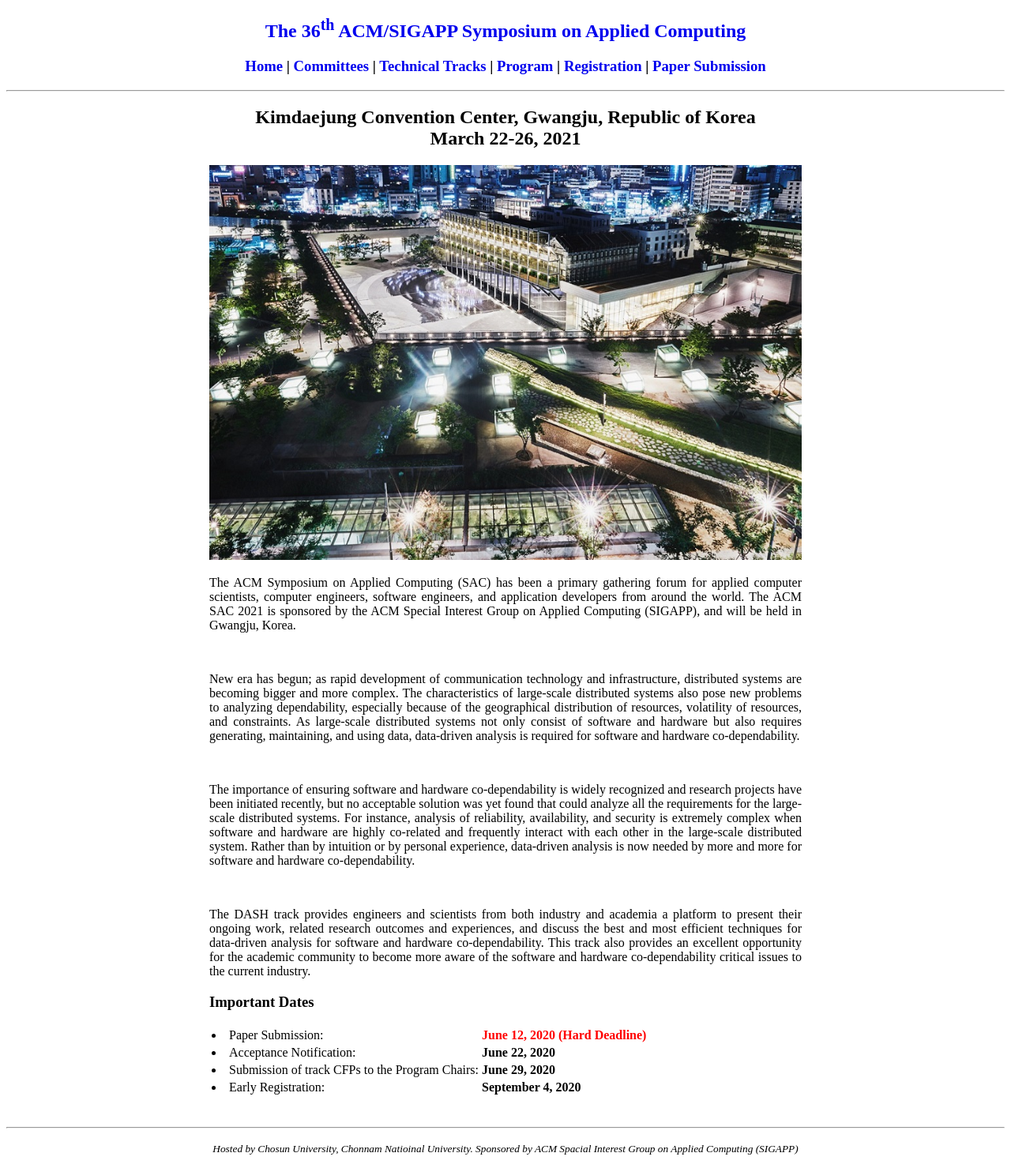
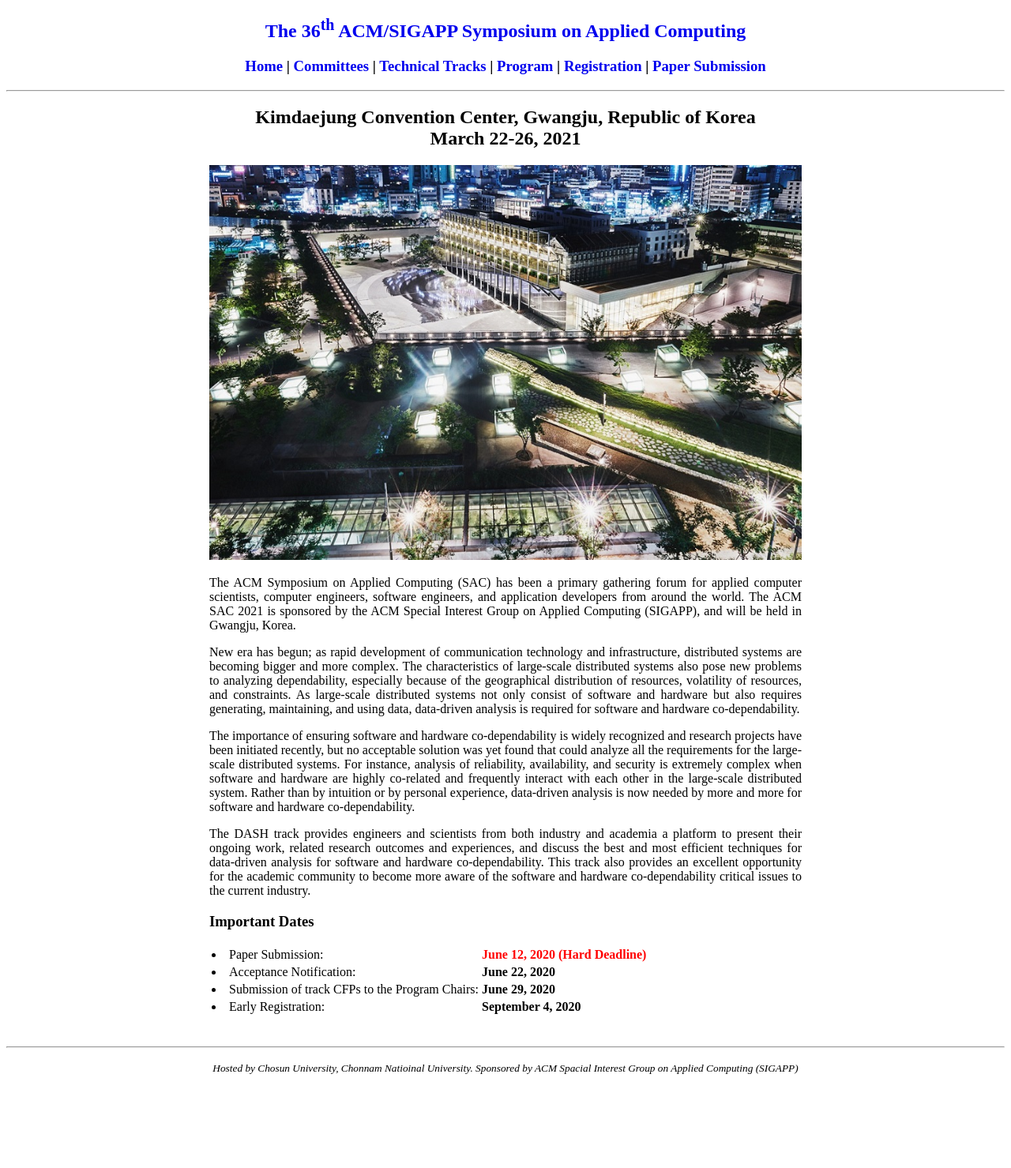
Before and after one commit to sac-dash/2021, a Jekyll site: the page built from index.html, in a window 1280 px wide. Shown: the whole page at 79% size. Built offline with Jekyll 4.4.1, drawn with Linux system fonts in a browser that asks for light colours; the list of posts is cut into pages by our own code; after the commit the page ends 1377 px from its top, so only the background shows below that.

Commit message:
Update index.html

```diff
--- a/index.html
+++ b/index.html
@@ -15,9 +15,9 @@ title: Dash Track in ACM/SIGAPP SAC 2021
             <img src="https://sac-dash.github.io/2021/image/SAC2021-Background.jpg" alt="" style="max-width: 100%; height: auto;">
 
             <div>
-                  <p style="text-align: justify">The ACM Symposium on Applied Computing (SAC) has been a primary gathering forum for applied computer scientists, computer engineers, software engineers, and application developers from around the world. The ACM SAC 2021 is sponsored by the ACM Special Interest Group on Applied Computing (SIGAPP), and will be held in Gwangju, Korea.</p></br>
-                  <p style="text-align: justify">New era has begun; as rapid development of communication technology and infrastructure, distributed systems are becoming bigger and more complex. The characteristics of large-scale distributed systems also pose new problems to analyzing dependability, especially because of the geographical distribution of resources, volatility of resources, and constraints. As large-scale distributed systems not only consist of software and hardware but also requires generating, maintaining, and using data, data-driven analysis is required for software and hardware co-dependability.</p></br>
-                  <p style="text-align: justify">The importance of ensuring software and hardware co-dependability is widely recognized and research projects have been initiated recently, but no acceptable solution was yet found that could analyze all the requirements for the large-scale distributed systems. For instance, analysis of reliability, availability, and security is extremely complex when software and hardware are highly co-related and frequently interact with each other in the large-scale distributed system. Rather than by intuition or by personal experience, data-driven analysis is now needed by more and more for software and hardware co-dependability.</p></br>
+                  <p style="text-align: justify">The ACM Symposium on Applied Computing (SAC) has been a primary gathering forum for applied computer scientists, computer engineers, software engineers, and application developers from around the world. The ACM SAC 2021 is sponsored by the ACM Special Interest Group on Applied Computing (SIGAPP), and will be held in Gwangju, Korea.</p>
+                  <p style="text-align: justify">New era has begun; as rapid development of communication technology and infrastructure, distributed systems are becoming bigger and more complex. The characteristics of large-scale distributed systems also pose new problems to analyzing dependability, especially because of the geographical distribution of resources, volatility of resources, and constraints. As large-scale distributed systems not only consist of software and hardware but also requires generating, maintaining, and using data, data-driven analysis is required for software and hardware co-dependability.</p>
+                  <p style="text-align: justify">The importance of ensuring software and hardware co-dependability is widely recognized and research projects have been initiated recently, but no acceptable solution was yet found that could analyze all the requirements for the large-scale distributed systems. For instance, analysis of reliability, availability, and security is extremely complex when software and hardware are highly co-related and frequently interact with each other in the large-scale distributed system. Rather than by intuition or by personal experience, data-driven analysis is now needed by more and more for software and hardware co-dependability.</p>
                   <p style="text-align: justify">The DASH track provides engineers and scientists from both industry and academia a platform to present their ongoing work, related research outcomes and experiences, and discuss the best and most efficient techniques for data-driven analysis for software and hardware co-dependability. This track also provides an excellent opportunity for the academic community to become more aware of the software and hardware co-dependability critical issues to the current industry.</p>
             </div>
 
```
